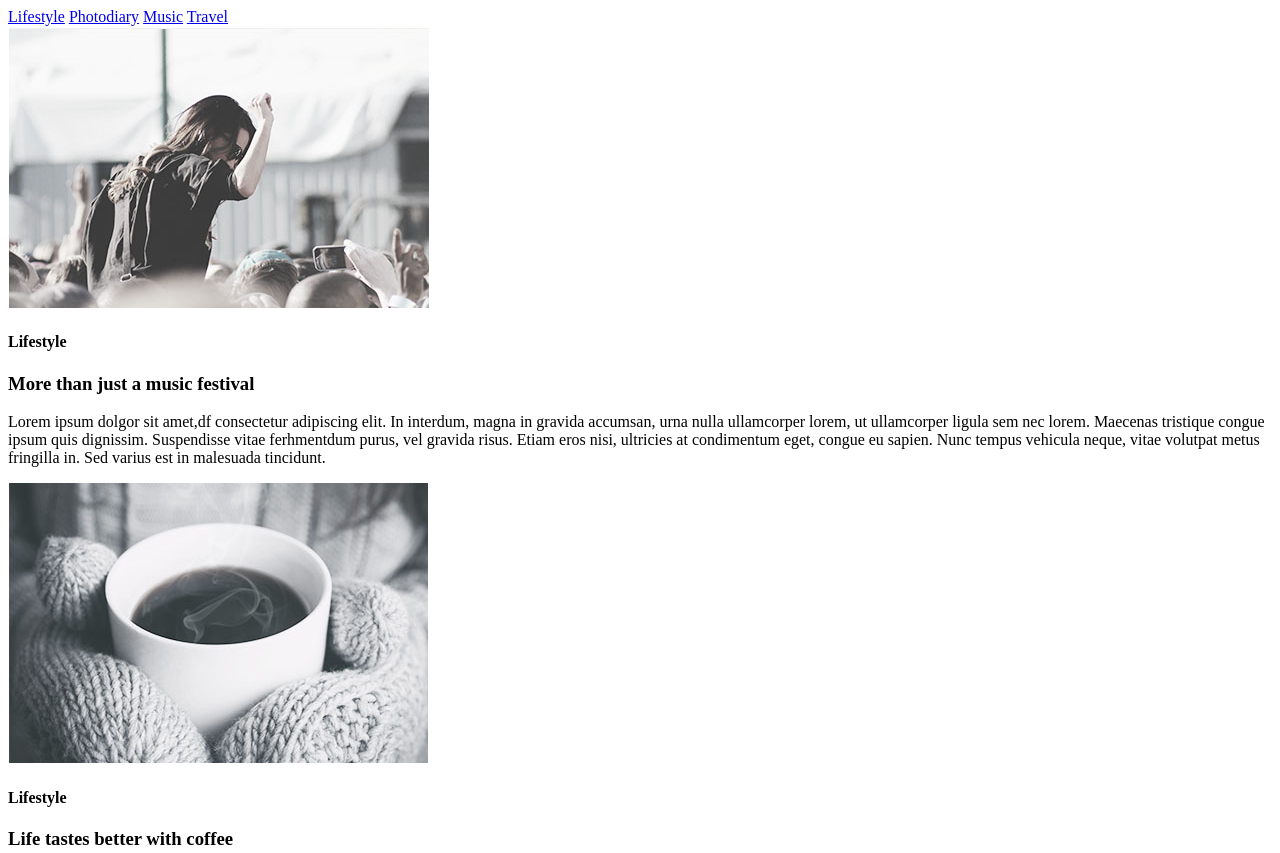
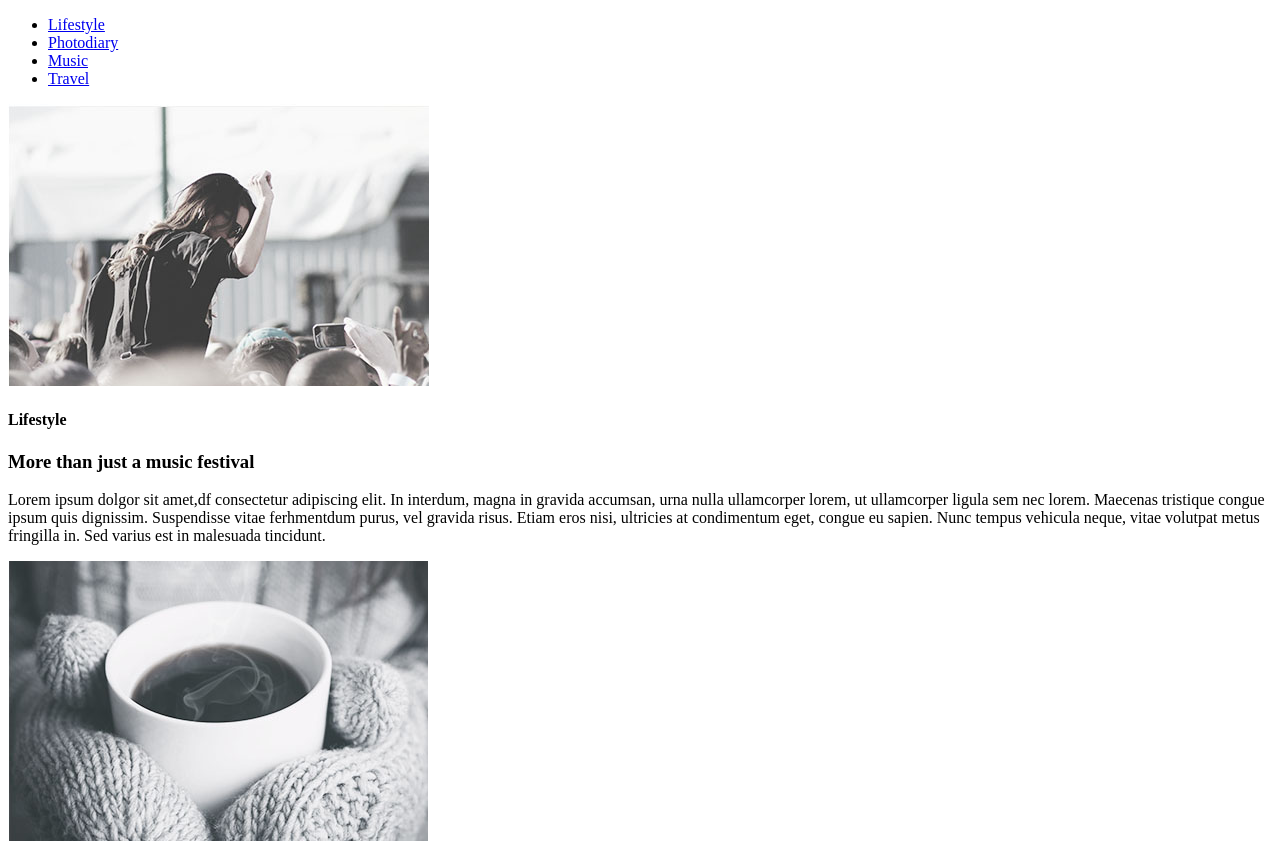
Before and after one commit to MaxPopsuy/goiteens-front-end, a plain HTML site: page homework-1/index.html in a window 1280 px wide. Shown: the top 853 px of the page. Drawn offline with Linux system fonts and the light colour scheme.

Commit message:
chande 2

```diff
--- a/homework-1/index.html
+++ b/homework-1/index.html
@@ -8,10 +8,13 @@
     <body>
         <header>
             <nav>
-                <a href="#">Lifestyle</a>
-                <a href="#">Photodiary</a>
-                <a href="#">Music</a>
-                <a href="#">Travel</a>
+                <ul>
+                    <li><a href="#">Lifestyle</a></li>
+                    <li><a href="#">Photodiary</a></li>
+                    <li><a href="#">Music</a></li>
+                    <li><a href="#">Travel</a></li>
+                </ul>
+
             </nav>
         </header>
         <main>
@@ -41,7 +44,7 @@
             </section>
             <section>
 
-                <img src="./img/bottomLeft.jpg" alt="Lifestyle"/>
+                <img src="./img/bottomLeft.jpg" alt="Photodiary"/>
 
                 <h4>Photodiary</h4>
                 <h3>American dream</h3>
@@ -53,7 +56,7 @@
             </section>
             <section>
 
-                <img src="./img/bottomRight.jpg" alt="Lifestyle"/>
+                <img src="./img/bottomRight.jpg" alt="Photodiary"/>
 
                 <h4>Photodiary</h4>
                 <h3>A day exploring the Alps</h3>
@@ -65,7 +68,6 @@
             </section>
         </main>
         <footer>
-            <article>This is a footer</article>
             <button>Load more</button>
         </footer>
     </body>
```
